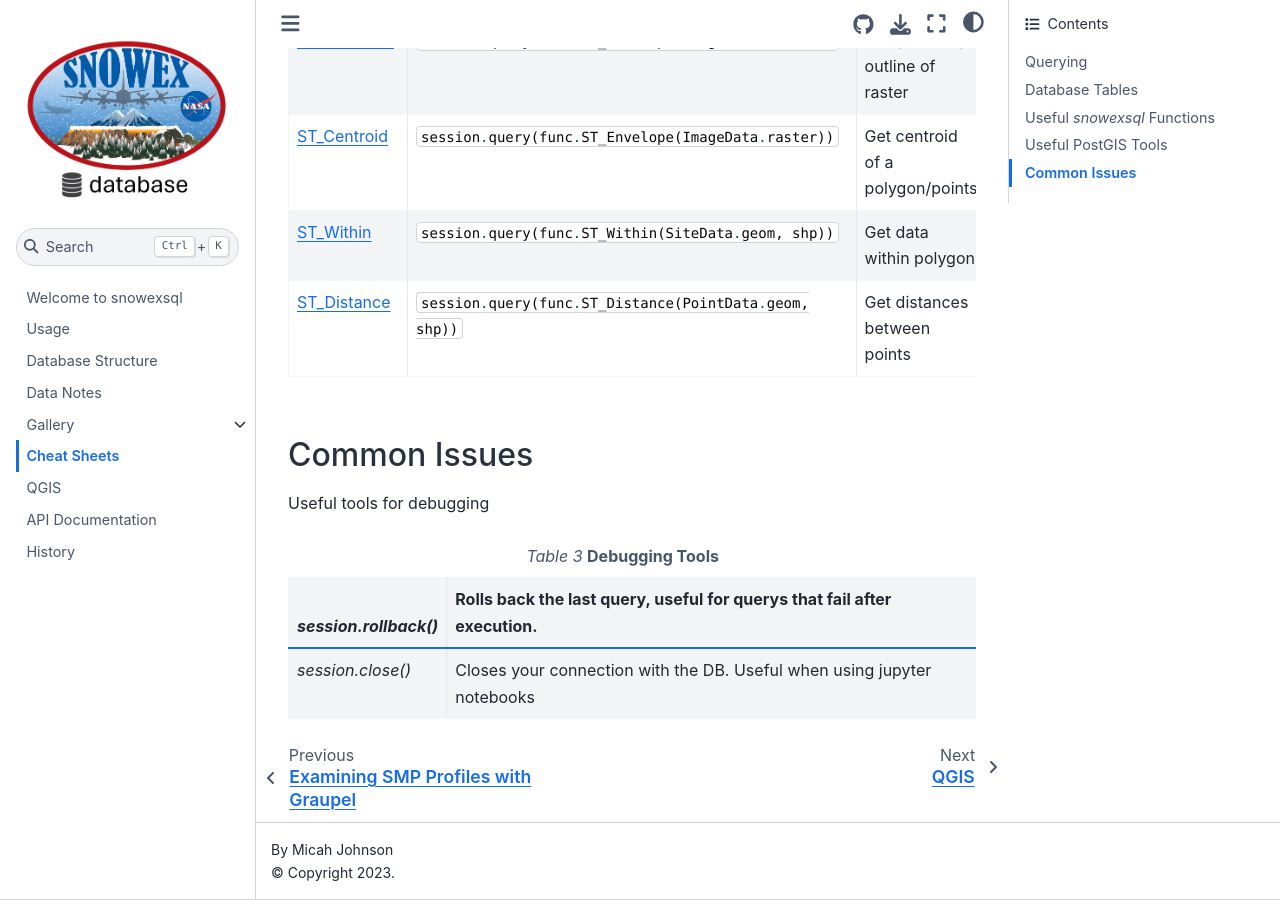
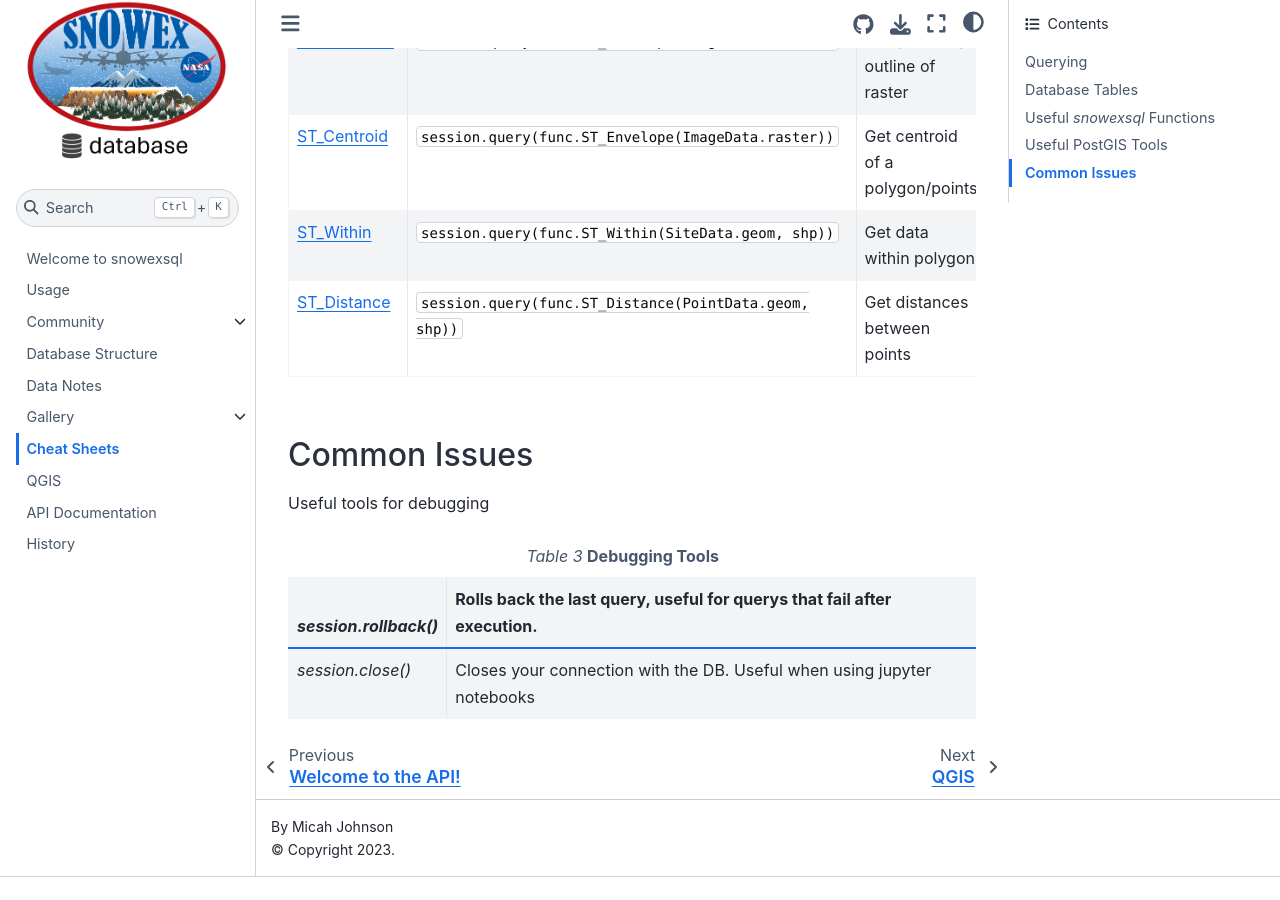
Before and after one commit to SnowEx/snowexsql, a Jupyter Book: the page built from docs/cheat_sheet.rst, in a window 1280 px wide and 900 px high, scrolled down 3283 px. Built offline with Jupyter Book 1.0.4 settings and Sphinx 7.4.7 and the Sphinx Book theme 1.1.4, drawn with Linux system fonts in a browser that asks for light colours; pages that are not in the unit, such as notebooks, are missing from menus; comment, search, counter and statistics services are not loaded; after the commit the page ends 4160 px from its top, so only the background shows below that; some of the changed lines change nothing that is shown.

Commit message:
modify to match our new layout

```diff
--- a/docs/_toc.yml
+++ b/docs/_toc.yml
@@ -4,24 +4,27 @@
 format: jb-book
 root: readme
 chapters:
-  - file: installation
   - file: usage
+  - file: community/index
   - file: database_structure
   - file: data_notes
   - file: gallery/index
     sections:
+      - file: gallery/what_is_in_the_db_example
+      - file: gallery/raster_union_and_more_example
+      - file: gallery/plot_raster_example
+      - file: gallery/plot_pit_swe_example
+      - file: gallery/overview_example
+      - file: gallery/graupel_smp_example
+      - file: gallery/graupel_pits_example
+      - file: gallery/getting_started_example
+      - file: gallery/get_spiral_example
+      - file: gallery/compare_UAVSAR_to_depths_example
+      - file: gallery/compare_SSA_instruments_example
+      - file: gallery/camera_derive_snow_depths_example
       - file: gallery/api_intro_example
       - file: gallery/api_plot_pit_density_example
-      - file: gallery/camera_derived_snow_depths_example
-      - file: gallery/compare_SSA_instruments_example
-      - file: gallery/compare_UAVSAR_to_depths_example
-      - file: gallery/get_spiral_example
-      - file: gallery/getting_started_example
-      - file: gallery/graupel_pits_example
-      - file: gallery/graupel_smp_example
   - file: cheat_sheet
   - file: qgis
   - file: api
-  - file: contributing
-  - file: authors
   - file: history
```
